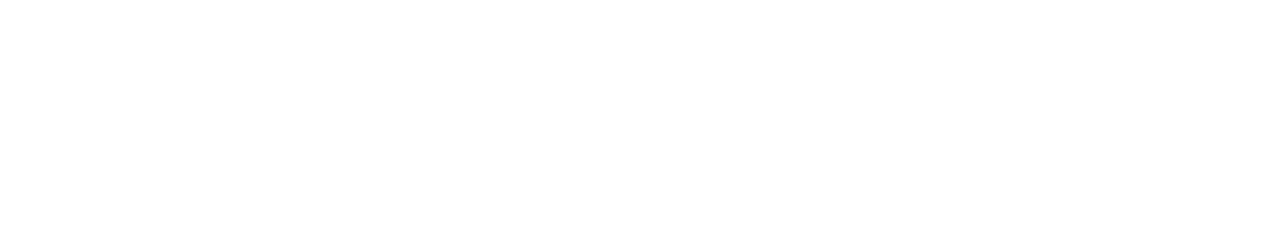
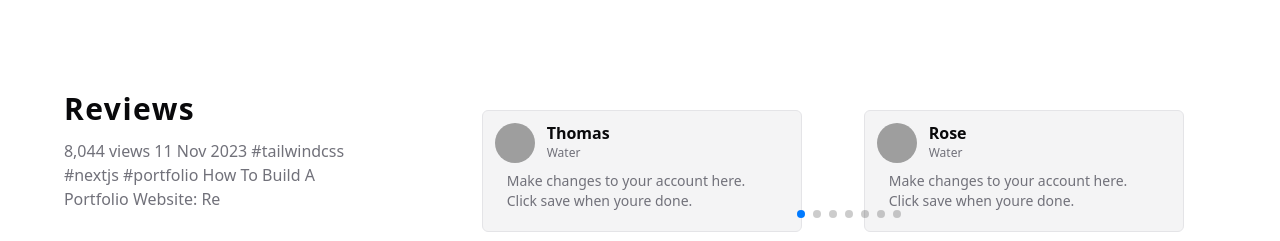
Before and after one commit to JazzsCo/portfolio-dev, a Next.js app: page / in a window 1280 px wide. Shown: the part 1673-1914 px from the top of the page. Before the commit the page ends 1659 px from the top, so only its background shows below. Built offline with nearby package versions, Linux system fonts and the light colour scheme; grey boxes are pictures that could not be loaded.

Commit message:
Added reviews section

```diff
--- a/src/app/page.tsx
+++ b/src/app/page.tsx
@@ -41,6 +41,7 @@
 import UserInfoAnimation from "@/assets/user-info-animation.json";
 import { Badge } from "@/components/ui/badge";
 import Link from "next/link";
+import { Avatar, AvatarFallback, AvatarImage } from "@/components/ui/avatar";
 
 type skillDataType = {
   title: string;
@@ -214,6 +215,65 @@
     imgUrl: "/projects/genius.png",
     liveLink: "/",
     githubLink: "/",
+  },
+];
+
+const reviewData = [
+  {
+    name: "Thomas",
+    description:
+      "Make changes to your account here. Click save when youre done.",
+    job: "Water",
+    imgUrl: "/projects/genius.png",
+  },
+  {
+    name: "Rose",
+    description:
+      "Make changes to your account here. Click save when youre done.",
+    job: "Water",
+    imgUrl: "/projects/genius.png",
+  },
+  {
+    name: "Suzy Buki",
+    description:
+      "Make changes to your account here. Click save when youre done.",
+    job: "Water",
+    imgUrl: "/projects/genius.png",
+  },
+  {
+    name: "Ah Shi Mar",
+    description:
+      "Make changes to your account here. Click save when youre done.",
+    job: "Water",
+    imgUrl: "/projects/genius.png",
+  },
+  {
+    name: "Genius Sign",
+    description:
+      "Make changes to your account here. Click save when youre done.",
+    job: "Water",
+    imgUrl: "/projects/genius.png",
+  },
+  {
+    name: "Hazsto",
+    description:
+      "Make changes to your account here. Click save when youre done.",
+    job: "Water",
+    imgUrl: "/projects/genius.png",
+  },
+  {
+    name: "Toki Moki",
+    description:
+      "Make changes to your account here. Click save when youre done.",
+    job: "Water",
+    imgUrl: "/projects/genius.png",
+  },
+  {
+    name: "Jenies Kiki",
+    description:
+      "Make changes to your account here. Click save when youre done.",
+    job: "Water",
+    imgUrl: "/projects/genius.png",
   },
 ];
 
@@ -507,6 +567,125 @@
           </div>
         ))}
       </div>
+
+      {/* Reviews */}
+      <section className="mt-24 flex flex-col items-center justify-around md:flex-row space-y-10 md:space-x-10 transition-all">
+        <div className="space-y-5 w-1/4 flel flex-col justify-center">
+          <div className="space-y-3 text-center md:text-left transition-all">
+            <h2 className="text-3xl font-bold -tracking-tighter">Reviews</h2>
+            <p className="text-muted-foreground">
+              8,044 views 11 Nov 2023 #tailwindcss #nextjs #portfolio How To
+              Build A Portfolio Website: Re
+            </p>
+          </div>
+        </div>
+
+        {/* Reviews */}
+        <div className="w-3/5 hidden md:block">
+          <Swiper
+            // install Swiper modules
+            modules={[Pagination]}
+            spaceBetween={30}
+            slidesPerView={2}
+            pagination={{ clickable: true }}
+          >
+            {reviewData.map((data) => (
+              <SwiperSlide key={data.name}>
+                <div className="w-[300px] md:w-[320px] border rounded-md bg-muted p-3">
+                  <div className="flex items-center gap-3">
+                    <div>
+                      <Avatar>
+                        <AvatarImage
+                          src="https://github.com/shadcn.png"
+                          alt="@shadcn"
+                        />
+                        <AvatarFallback>CN</AvatarFallback>
+                      </Avatar>
+                    </div>
+                    <div className="-mt-1">
+                      <h1 className="font-semibold">{data.name}</h1>
+                      <h3 className="text-xs text-muted-foreground">
+                        {data.job}
+                      </h3>
+                    </div>
+                  </div>
+                  <div className="py-2 px-3 text-muted-foreground text-sm">
+                    <p>{data.description}</p>
+                  </div>
+                </div>
+              </SwiperSlide>
+            ))}
+          </Swiper>
+        </div>
+      </section>
+      <section>
+        <div className="w-full hidden sm:block md:hidden mt-8">
+          <Swiper
+            // install Swiper modules
+            modules={[Pagination]}
+            spaceBetween={30}
+            slidesPerView={2}
+            pagination={{ clickable: true }}
+          >
+            {reviewData.map((data) => (
+              <SwiperSlide key={data.name}>
+                <div className="w-[300px] md:w-[320px] border rounded-md bg-muted p-3">
+                  <div className="flex items-center gap-3">
+                    <div>
+                      <Avatar>
+                        <AvatarImage
+                          src="https://github.com/shadcn.png"
+                          alt="@shadcn"
+                        />
+                        <AvatarFallback>CN</AvatarFallback>
+                      </Avatar>
+                    </div>
+                    <div className="-mt-1">
+                      <h1 className="font-semibold">{data.name}</h1>
+                      <h3 className="text-xs text-muted-foreground">
+                        {data.job}
+                      </h3>
+                    </div>
+                  </div>
+                  <div className="py-2 px-3 text-muted-foreground text-sm">
+                    <p>{data.description}</p>
+                  </div>
+                </div>
+              </SwiperSlide>
+            ))}
+          </Swiper>
+        </div>
+      </section>
+      <div className="flex flex-col items-center justify-center mt-8 gap-5 sm:hidden">
+        {reviewData.map((data) => (
+          <div key={data.name}>
+            <SwiperSlide>
+              <div className="w-[300px] md:w-[320px] border rounded-md bg-muted p-3">
+                <div className="flex items-center gap-3">
+                  <div>
+                    <Avatar>
+                      <AvatarImage
+                        src="https://github.com/shadcn.png"
+                        alt="@shadcn"
+                      />
+                      <AvatarFallback>CN</AvatarFallback>
+                    </Avatar>
+                  </div>
+                  <div className="-mt-1">
+                    <h1 className="font-semibold">{data.name}</h1>
+                    <h3 className="text-xs text-muted-foreground">
+                      {data.job}
+                    </h3>
+                  </div>
+                </div>
+                <div className="py-2 px-3 text-muted-foreground text-sm">
+                  <p>{data.description}</p>
+                </div>
+              </div>
+            </SwiperSlide>
+          </div>
+        ))}
+      </div>
     </main>
   );
 }
```
